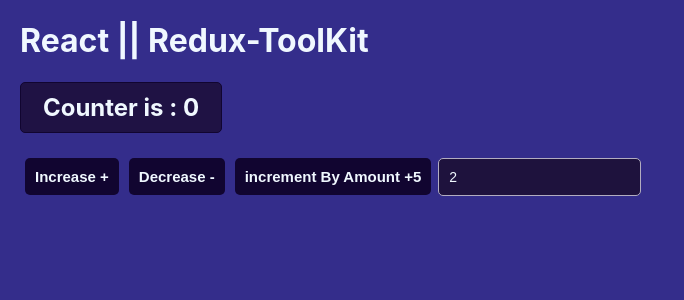
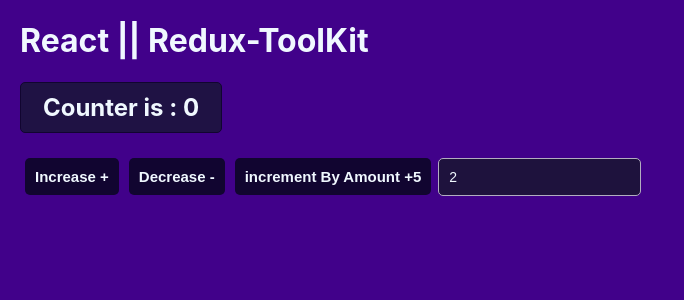
Before and after one commit to hasanashrafi/redux-toolkit, a React (Create React App) app: page / in a window 1280 px wide. Shown: the top 300 px of the page, without its empty margins (0-684 px from the left). Built offline with nearby package versions, Linux system fonts and the light colour scheme.

Commit message:
backgroun-color changed

```diff
--- a/src/index.css
+++ b/src/index.css
@@ -5,7 +5,7 @@
     sans-serif;
   -webkit-font-smoothing: antialiased;
   -moz-osx-font-smoothing: grayscale;
-  background-color: #342d8b;
+  background-color: #41018a;
   color: aliceblue;
 }
 
```
